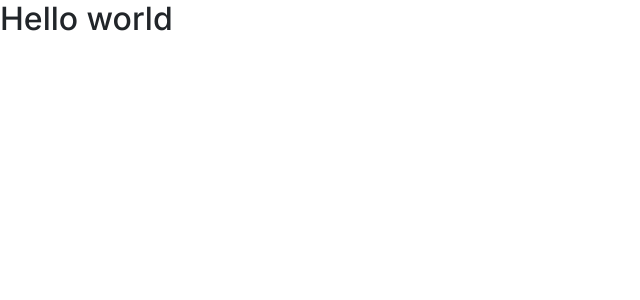
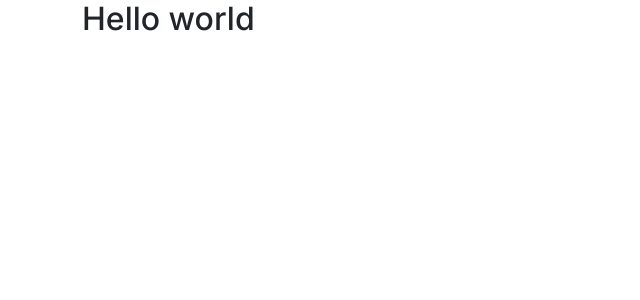
Before and after one commit to indrajithc/nextjs-bootstrap-purgecss, a Next.js app: page / in a window 1280 px wide. Shown: the top 300 px of the page, without its empty margins (0-640 px from the left). Built offline with nearby package versions, Linux system fonts and the light colour scheme.

Commit message:
refactor: bootstrap class added

```diff
--- a/src/app/page.tsx
+++ b/src/app/page.tsx
@@ -3,7 +3,7 @@ import Image from "next/image";
 export default function Home() {
   return (
     <main>
-    <section className="">
+    <section className="container">
       <div className="header">
         <h2>Hello world</h2>
       </div>
```
